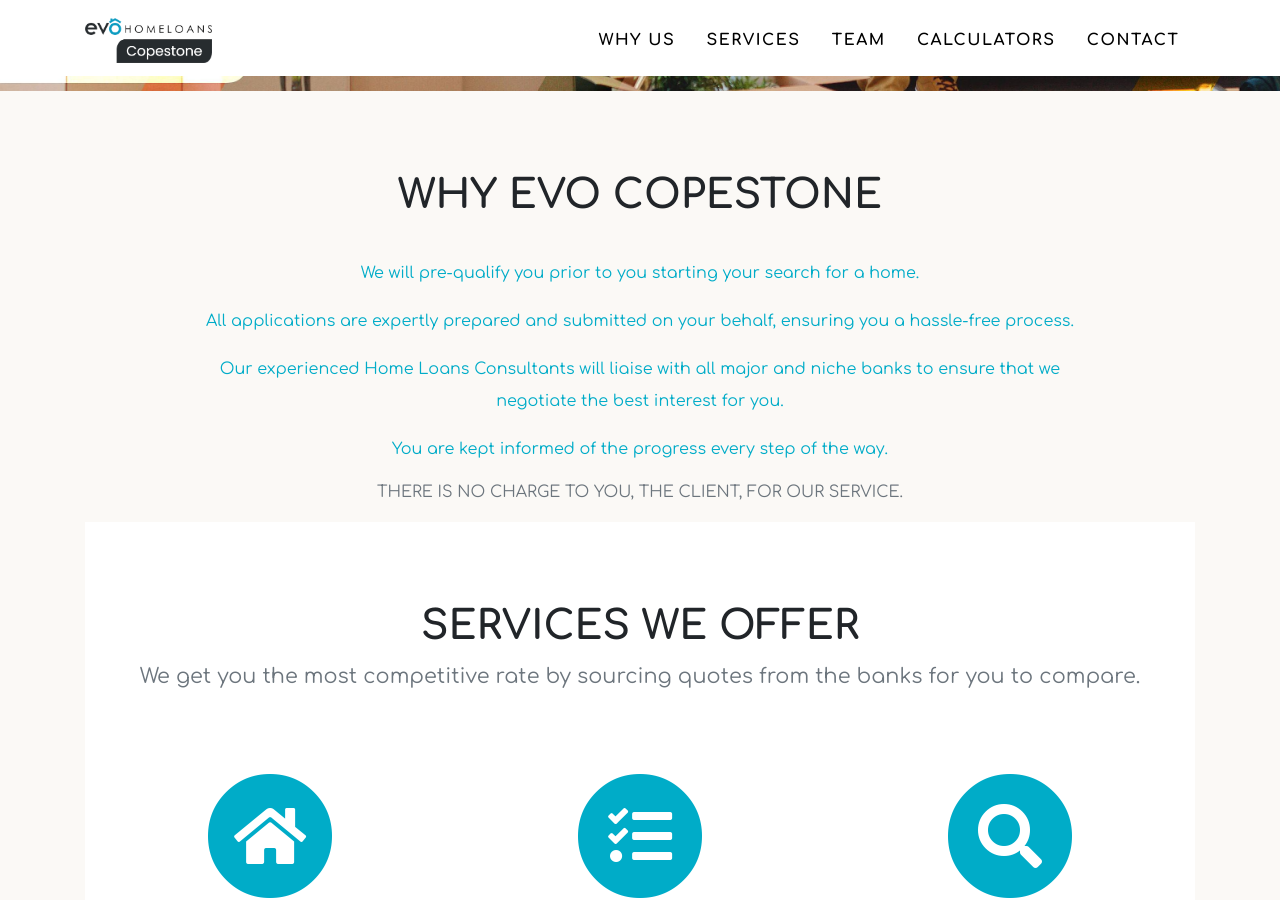
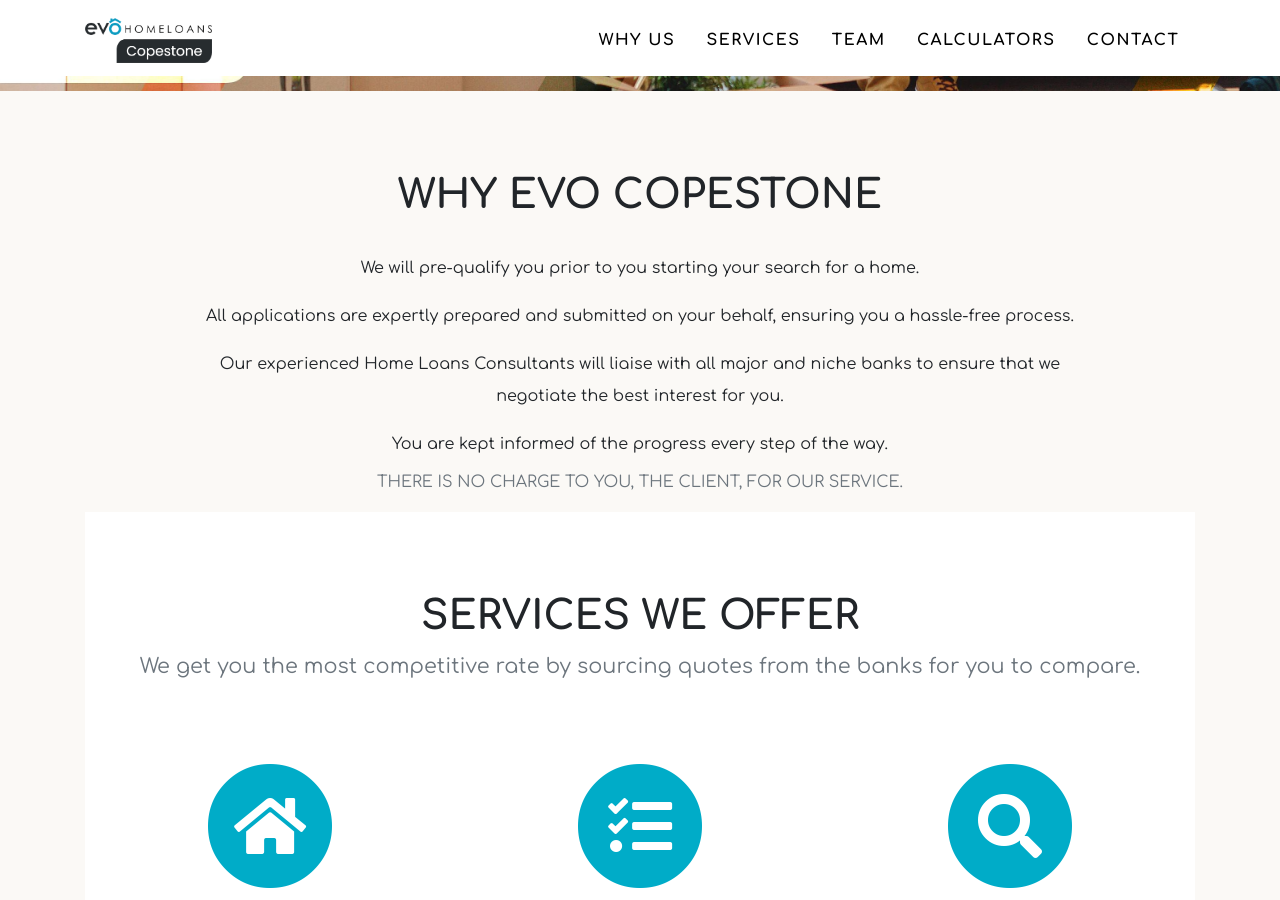
Before and after one commit to Intellify-Cloud/ev-copst, a Jekyll site: the page built from index.md, in a window 1280 px wide and 900 px high, scrolled down 393 px. Built offline with Jekyll 4.4.1, drawn with Linux system fonts in a browser that asks for light colours.

Commit message:
Update textblock.html
0626.1141

```diff
--- a/_includes/textblock.html
+++ b/_includes/textblock.html
@@ -52,7 +52,7 @@
 <div class="row">
   <div class="col-lg-1 text-center"></div>
   <div class="col-lg-10 text-left">
-    <div class="container textblock-heading">
+    <div class="container section-subheading">
       {% for textblock in site.data.sitetext.textblock.list %}
       <div class="row">
           {% if textblock.image %}
```
